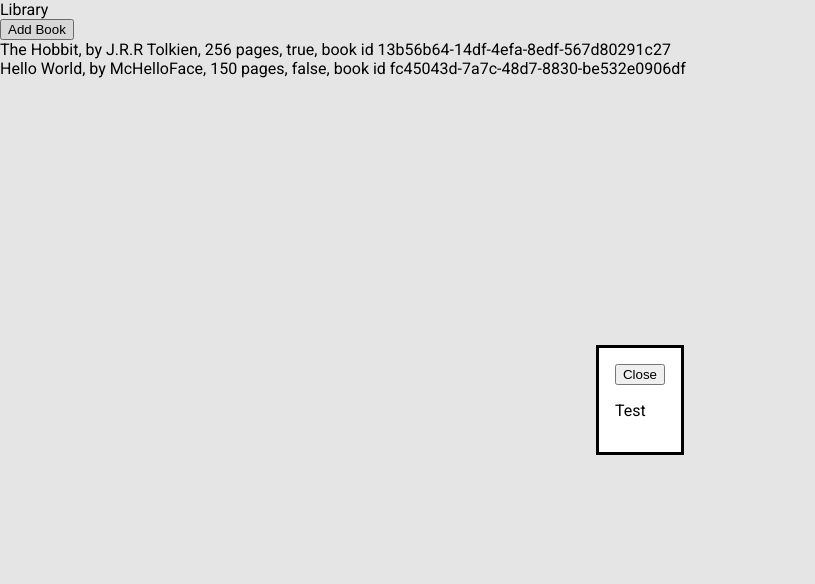
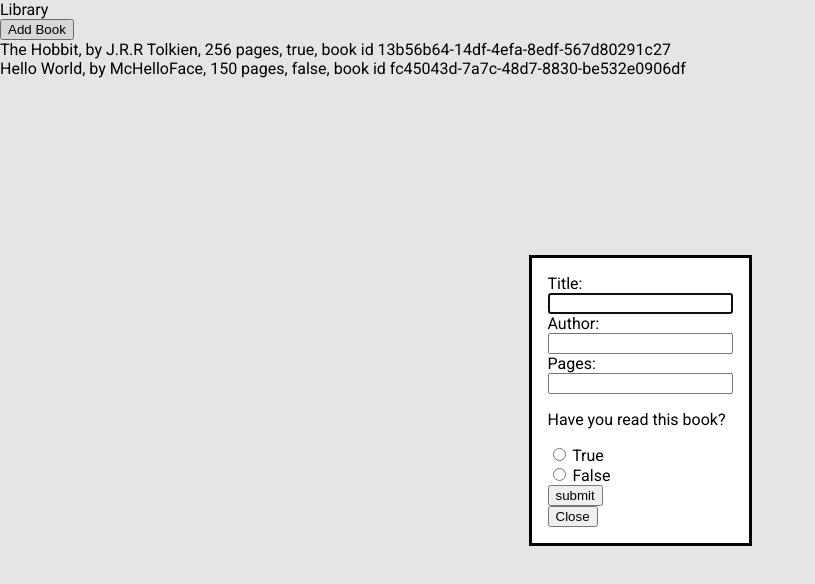
Before and after one commit to jkk290/library, a plain HTML site: page index.html in a window 1280 px wide. Both pictures are taken after a click on the button "Add Book". Shown: the whole page, without its empty margins (0-815 px from the left). Drawn offline with Linux system fonts and the light colour scheme.

Commit message:
Create form for adding new books

```diff
--- a/index.html
+++ b/index.html
@@ -10,8 +10,26 @@
     <div id="header-title">Library</div>
     <div id="add-book-container">
         <dialog id="add-book-dialog">
+            <form id="add-book-form">
+                <label for="title">Title:</label><br>
+                <input type="text" id="title" name="title"><br>
+                <label for="author">Author:</label><br>
+                <input type="text" id="author" name="author"><br>
+                <label for="pages">Pages:</label><br>
+                <input type="number" id="pages" name="pages"><br>
+                <p>Have you read this book?</p>
+                <input type="radio" id="true" name="read" value="true">
+                <label for="true">True</label><br>
+                <input type="radio" id="false" name="read" value="false">
+                <label for="false">False</label><br>
+
+                <input type="submit" value="submit">
+            </form>
+
             <button id="dialog-close-button">Close</button>
-            <p>Test</p>
+
+
+
         </dialog>
     </div>
     <div id="books-container"></div>
```
